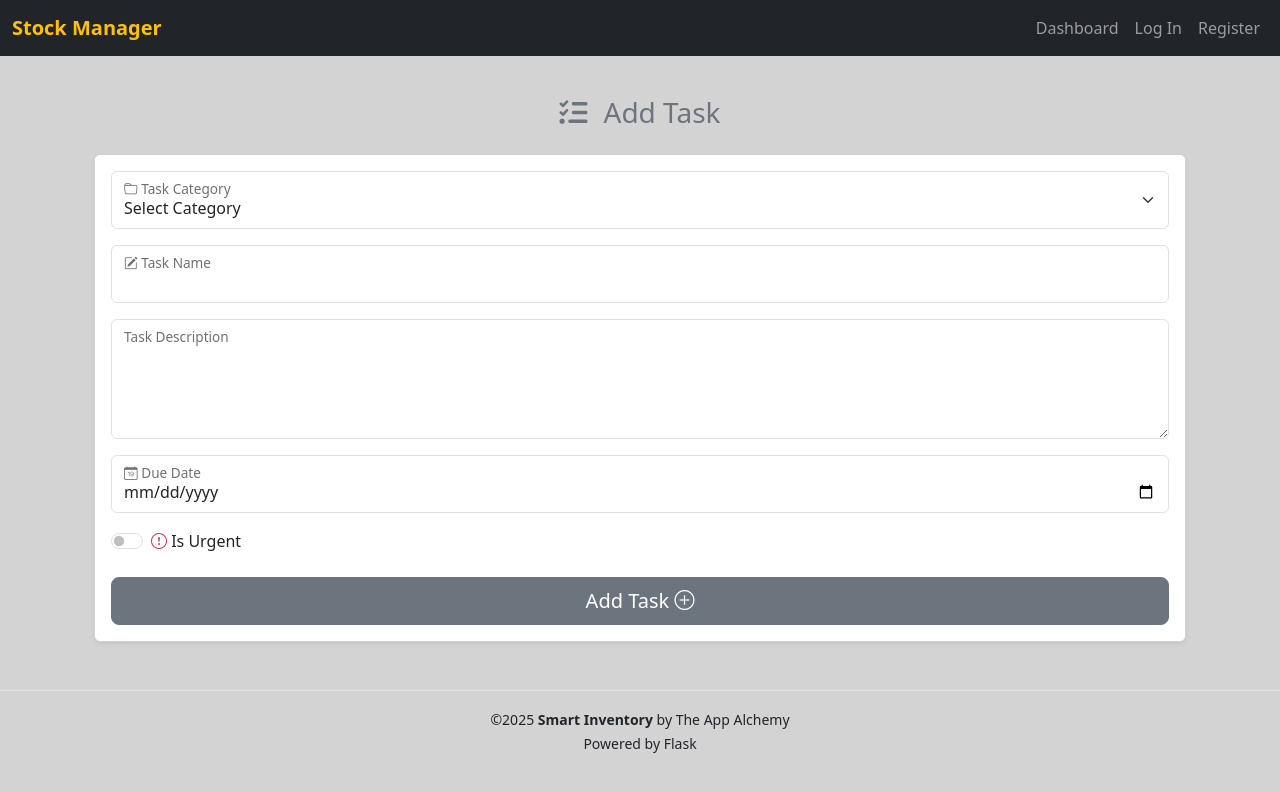
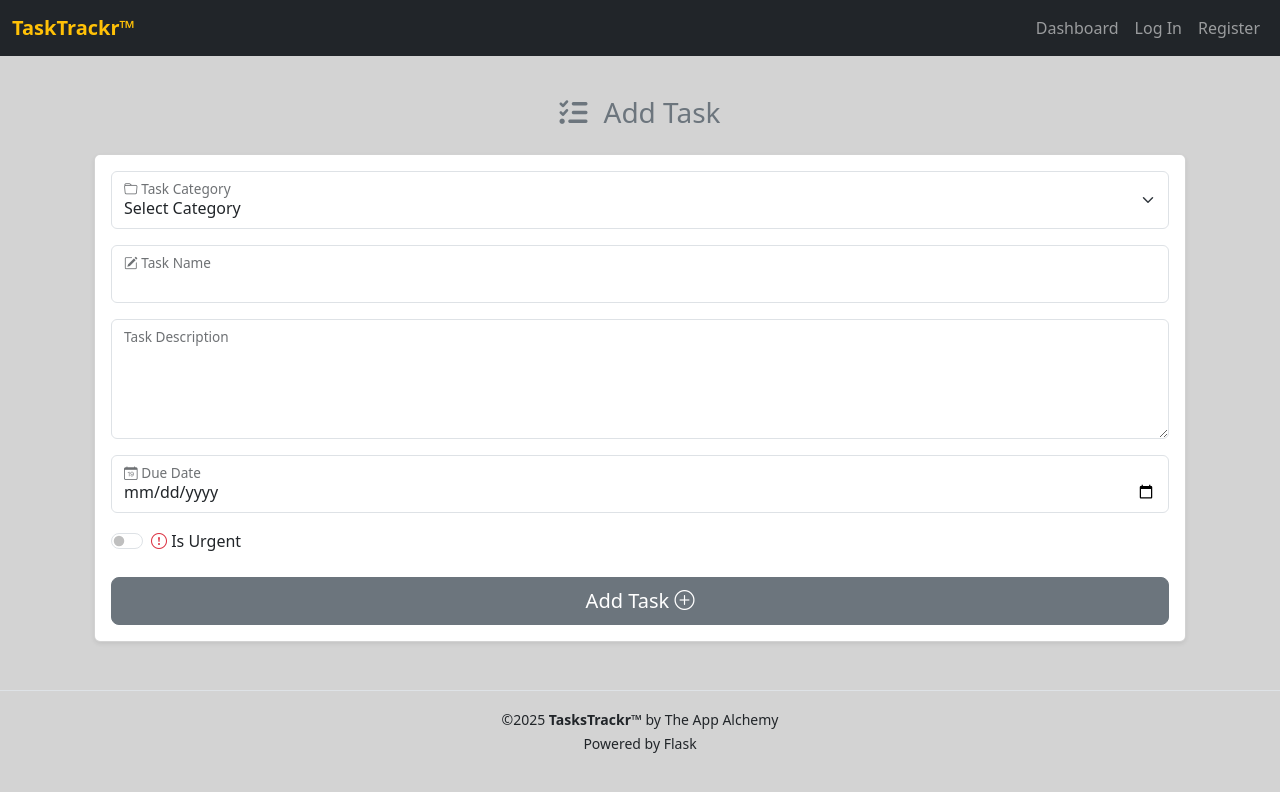
Before and after one commit to disaac318/task-manager2, a Flask app: page /add_task in a window 1280 px wide. Shown: the top 792 px of the page. Run offline with Flask 3, Linux system fonts and the light colour scheme; data that the repository does not hold is empty; some libraries are stand-ins or nearby versions.

Commit message:
rebranded to TaskTracker

```diff
--- a/templates/base.html
+++ b/templates/base.html
@@ -6,9 +6,9 @@
         <meta name="viewport"
             content="width=device-width, initial-scale=1.0" />
 
-            <!-- fontawesome -->
-             <link rel="stylesheet"
-      href="https://cdnjs.cloudflare.com/ajax/libs/font-awesome/6.5.0/css/all.min.css">
+        <!-- fontawesome -->
+        <link rel="stylesheet"
+            href="https://cdnjs.cloudflare.com/ajax/libs/font-awesome/6.5.0/css/all.min.css">
 
 
         <!-- Bootstrap CSS + Icons -->
@@ -25,7 +25,7 @@
             type="image/x-icon"
             href="{{ url_for('static', filename='img/favicon.ico') }}" />
 
-        <title>Tasks Manager</title>
+        <title>TasksTrackr&trade;</title>
     </head>
 
     <body class="bg-light bg-custom pt-5">
@@ -34,7 +34,7 @@
         <nav class="navbar navbar-expand-sm navbar-dark bg-dark mb-5 fixed-top">
             <div class="container-fluid">
                 <a class="navbar-brand fw-bold text-warning"
-                    href="">Stock Manager</a>
+                    href="">TaskTrackr&trade;</a>
                 <button class="navbar-toggler"
                     type="button"
                     data-bs-toggle="collapse"
@@ -105,7 +105,7 @@
 
         <!-- Footer -->
         <footer class="text-center py-3 mt-5 border-top">
-            <small>©2025 <strong>Smart Inventory</strong> by
+            <small>©2025 <strong>TasksTrackr&trade;</strong> by
                 <span class="text-color-warning"> The App Alchemy</span> <br>
                 Powered by Flask</small>
         </footer>
```
Also changed, not shown: 2 other files.
